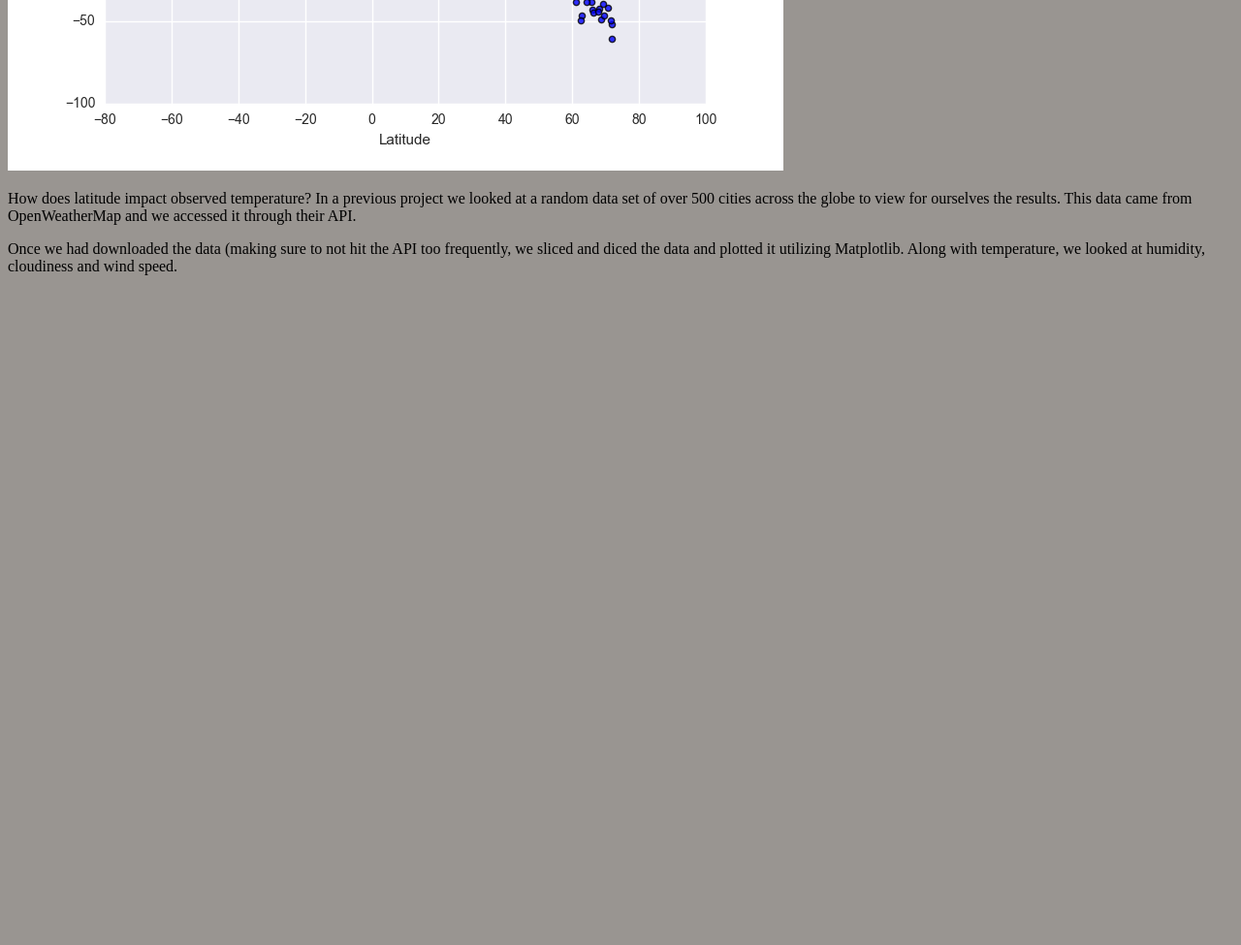
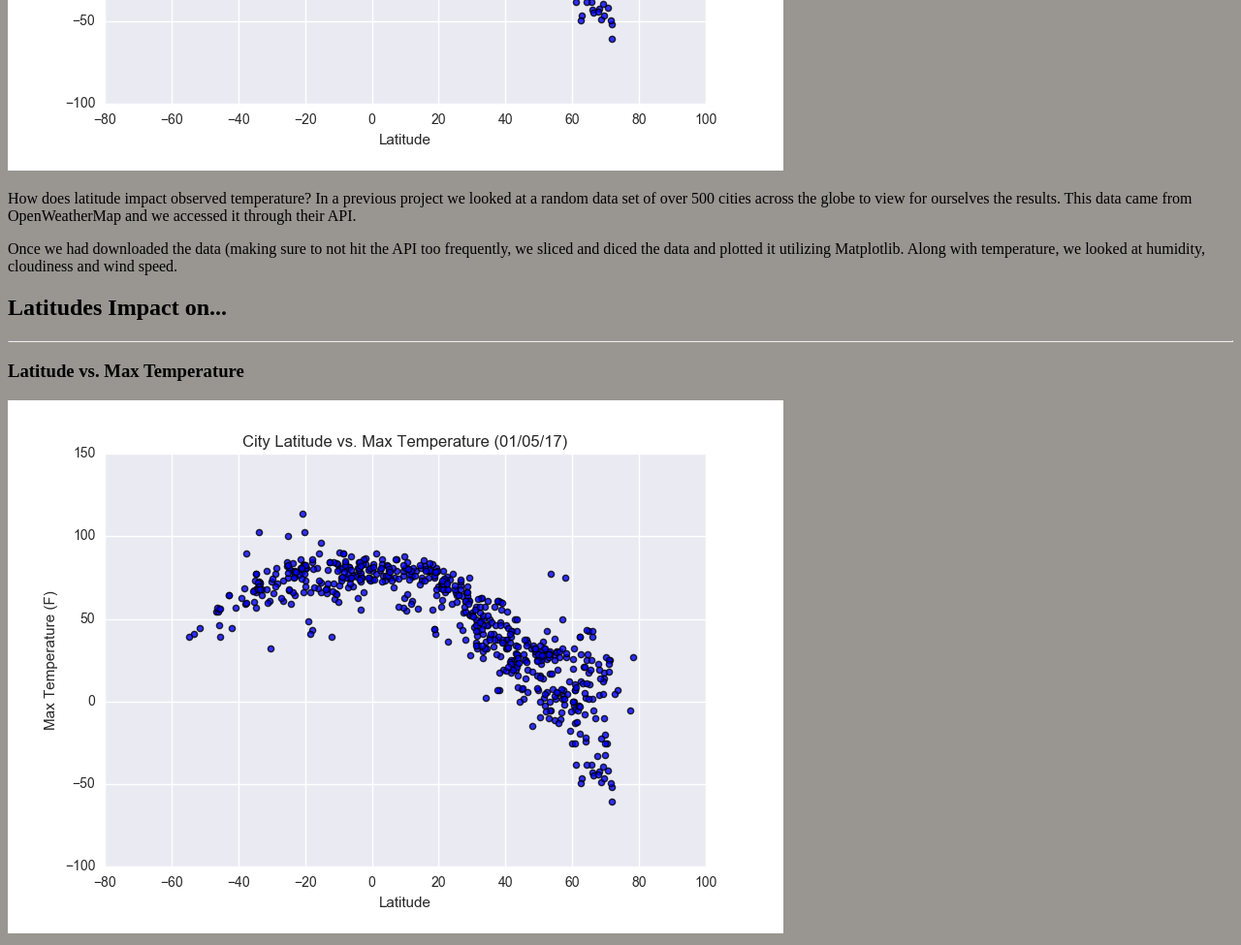
Before and after one commit to FLtoCOTransplant/Web-Design-Challenge, a plain HTML site: page home.html in a window 1280 px wide. Shown: the part 650-1625 px from the top of the page at 97% size. Before the commit the page ends 950 px from the top, so only its background shows below. Drawn offline with nearby package versions, Linux system fonts and the light colour scheme.

Commit message:
displaying column of links, 1 of 4

```diff
--- a/home.html
+++ b/home.html
@@ -77,6 +77,19 @@
                     </thead></p>
                 </article>
             </div>
+    <!-- Create sidebar for navigation to pages -->
+    <div class="col-lg-4 col-md-4 col-sm-6 col-xm-12">
+        <section id="imageNav-area">
+          <div class="imageNav-content">
+            <h2 class="imageNav-header">Latitudes Impact on...</h2>
+            <hr />
+            <div id="images">
+              <div class="row" id="outer">
+                <div>
+                  <h3>Latitude vs. Max Temperature</h3>
+                  <a href="Resources/temperature.html"><img src="Resources/assets/images/lat_v_temp.png"
+                      alt="Latitude vs. Max Temperature" class="imageNav-photo"></a>
+                </div>
 
 
 
```
